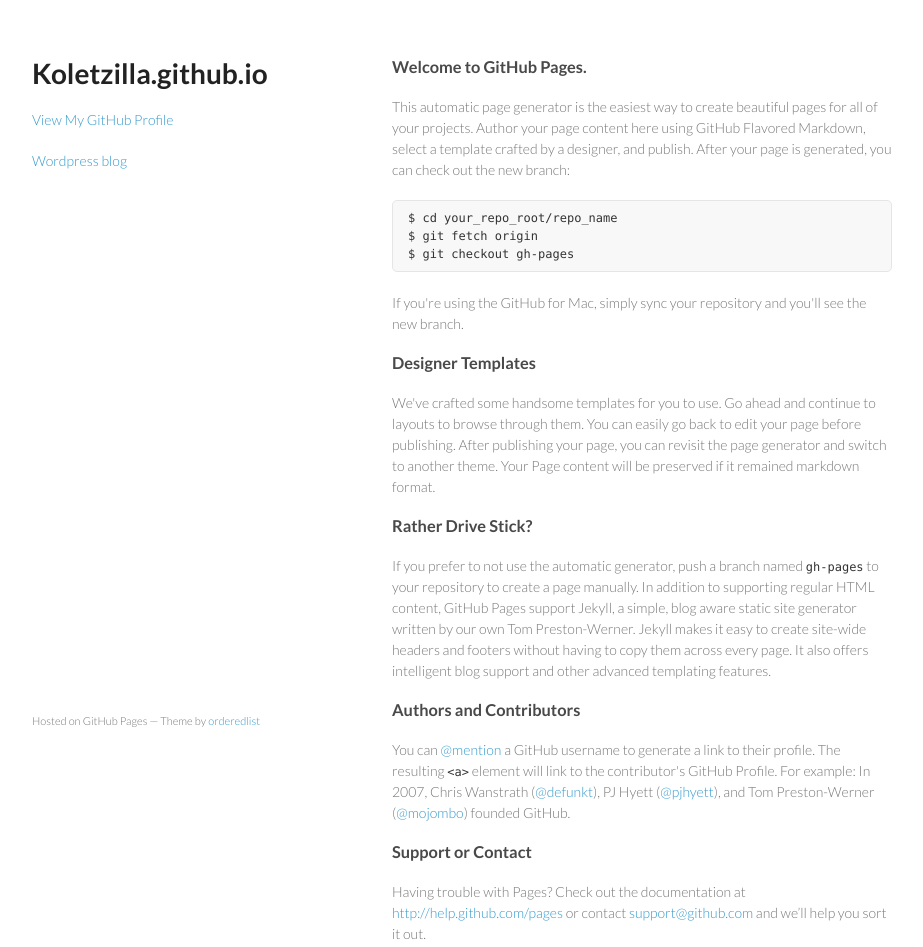
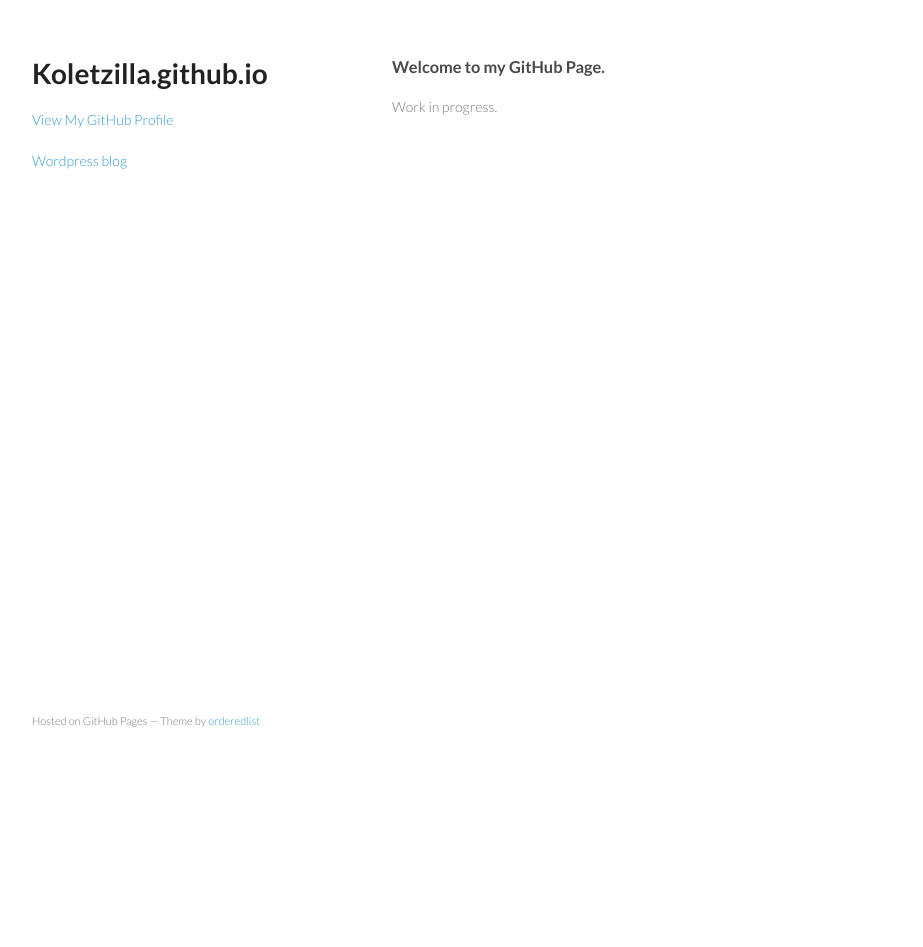
Before and after one commit to koletzilla/koletzilla.github.io, a plain HTML site: page index.html in a window 1280 px wide. Shown: the whole page, without its empty margins (178-1101 px from the left). After the commit the page ends 800 px from the top, so only its background shows below. Drawn offline with Linux system fonts and the light colour scheme.

Commit message:
Formato inicial

```diff
--- a/index.html
+++ b/index.html
@@ -25,36 +25,9 @@
       </header>
       <section>
         <h3>
-<a name="welcome-to-github-pages" class="anchor" href="#welcome-to-github-pages"><span class="octicon octicon-link"></span></a>Welcome to GitHub Pages.</h3>
+<a name="welcome-to-github-pages" class="anchor" href="#welcome-to-github-pages"><span class="octicon octicon-link"></span></a>Welcome to my GitHub Page.</h3>
 
-<p>This automatic page generator is the easiest way to create beautiful pages for all of your projects. Author your page content here using GitHub Flavored Markdown, select a template crafted by a designer, and publish. After your page is generated, you can check out the new branch:</p>
-
-<pre><code>$ cd your_repo_root/repo_name
-$ git fetch origin
-$ git checkout gh-pages
-</code></pre>
-
-<p>If you're using the GitHub for Mac, simply sync your repository and you'll see the new branch.</p>
-
-<h3>
-<a name="designer-templates" class="anchor" href="#designer-templates"><span class="octicon octicon-link"></span></a>Designer Templates</h3>
-
-<p>We've crafted some handsome templates for you to use. Go ahead and continue to layouts to browse through them. You can easily go back to edit your page before publishing. After publishing your page, you can revisit the page generator and switch to another theme. Your Page content will be preserved if it remained markdown format.</p>
-
-<h3>
-<a name="rather-drive-stick" class="anchor" href="#rather-drive-stick"><span class="octicon octicon-link"></span></a>Rather Drive Stick?</h3>
-
-<p>If you prefer to not use the automatic generator, push a branch named <code>gh-pages</code> to your repository to create a page manually. In addition to supporting regular HTML content, GitHub Pages support Jekyll, a simple, blog aware static site generator written by our own Tom Preston-Werner. Jekyll makes it easy to create site-wide headers and footers without having to copy them across every page. It also offers intelligent blog support and other advanced templating features.</p>
-
-<h3>
-<a name="authors-and-contributors" class="anchor" href="#authors-and-contributors"><span class="octicon octicon-link"></span></a>Authors and Contributors</h3>
-
-<p>You can <a href="https://github.com/blog/821" class="user-mention">@mention</a> a GitHub username to generate a link to their profile. The resulting <code>&lt;a&gt;</code> element will link to the contributor's GitHub Profile. For example: In 2007, Chris Wanstrath (<a href="https://github.com/defunkt" class="user-mention">@defunkt</a>), PJ Hyett (<a href="https://github.com/pjhyett" class="user-mention">@pjhyett</a>), and Tom Preston-Werner (<a href="https://github.com/mojombo" class="user-mention">@mojombo</a>) founded GitHub.</p>
-
-<h3>
-<a name="support-or-contact" class="anchor" href="#support-or-contact"><span class="octicon octicon-link"></span></a>Support or Contact</h3>
-
-<p>Having trouble with Pages? Check out the documentation at <a href="http://help.github.com/pages">http://help.github.com/pages</a> or contact <a href="mailto:support@github.com">support@github.com</a> and we’ll help you sort it out.</p>
+<p> Work in progress.</p>
       </section>
       <footer>
         <p><small>Hosted on GitHub Pages &mdash; Theme by <a href="https://github.com/orderedlist">orderedlist</a></small></p>
```
